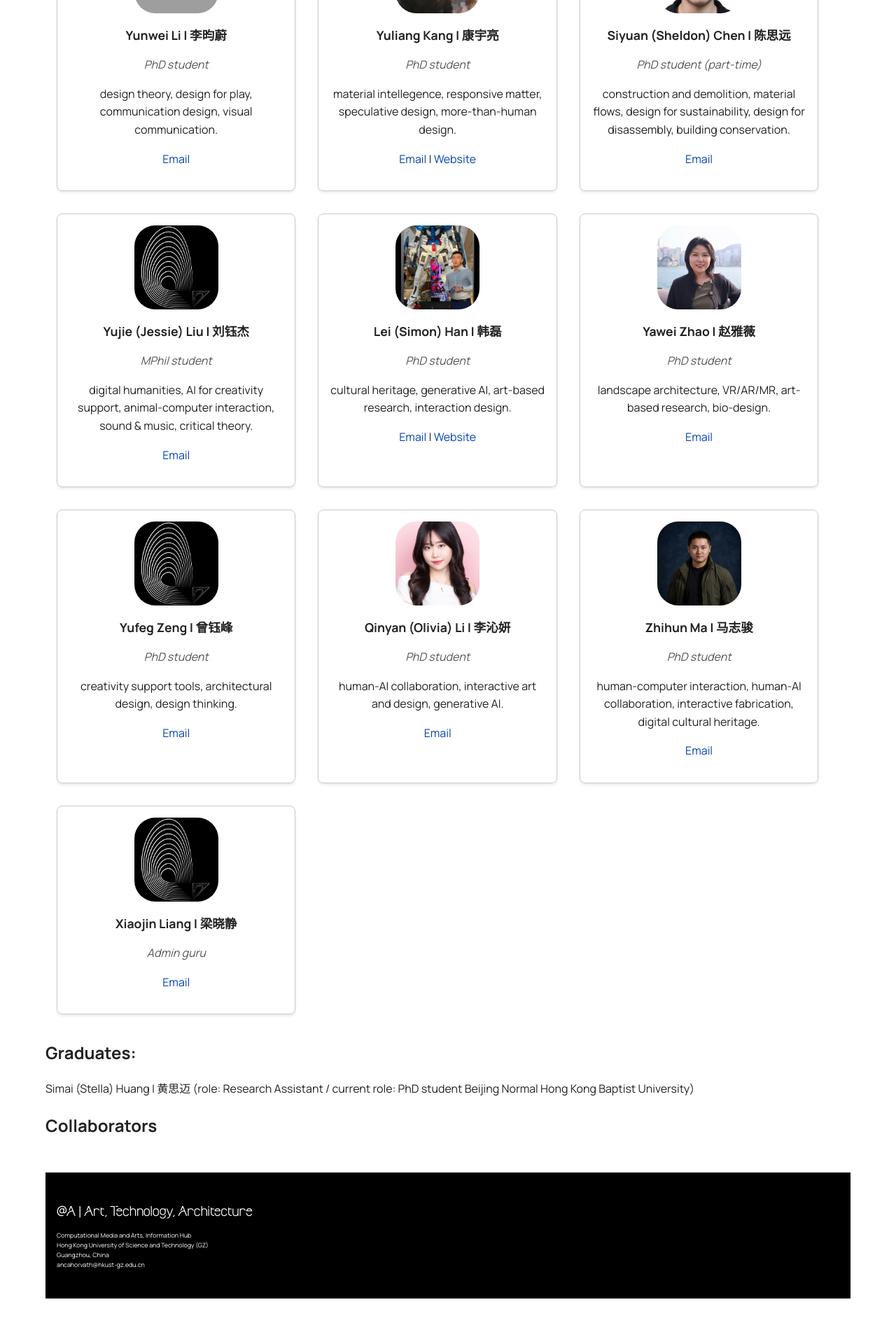
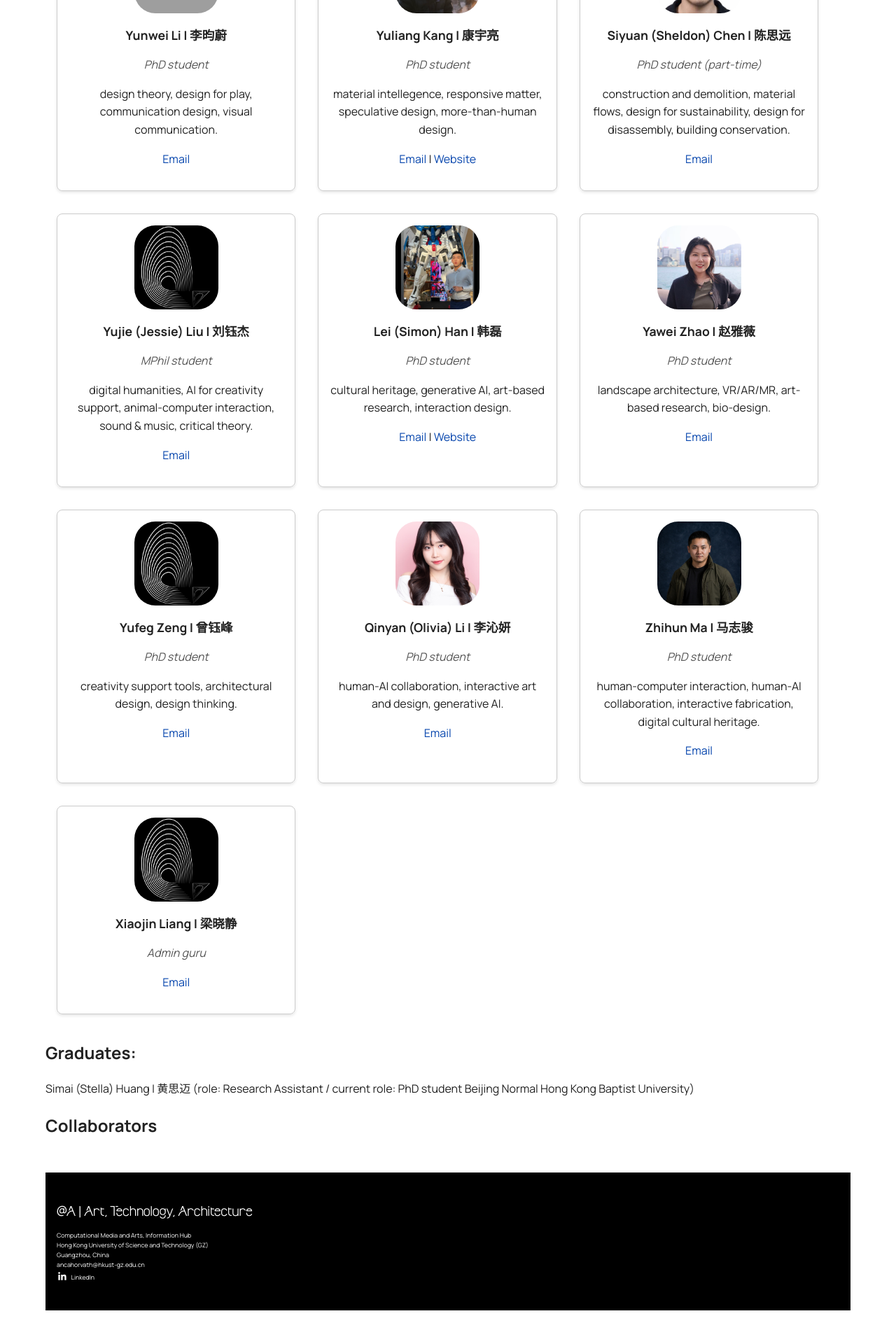
Before and after one commit to anqua/at-a, a Jekyll site: the page built from people.md, in a window 1280 px wide. Shown: the part 764-2684 px from the top of the page at 70% size. Built offline with Jekyll 4.4.1, drawn with Linux system fonts in a browser that asks for light colours; grey boxes are pictures that could not be loaded.

Commit message:
Add LinkedIn link/icon to footer and LinkedIn+Scholar to people cards
- Add _includes/icon-linkedin.html: a single inline SVG icon reused
  in both places, colored via currentColor so it matches white text
  on the black footer and the blue link color on person cards
- Footer: add the group's LinkedIn (public company page, not the
  /admin/dashboard/ URL originally given, which isn't reachable by
  visitors)
- people.md: person cards now render LinkedIn (with icon) and Google
  Scholar links whenever a person entry has a `linkedin:` or
  `scholar:` field; the Email/Website/LinkedIn/Scholar separator
  logic was rewritten to not assume which fields are present

No individual person has linkedin/scholar data yet - add per person
in _data/people.yml to populate their card.

```diff
--- /dev/null
+++ b/_includes/icon-linkedin.html
@@ -0,0 +1 @@
+<svg class="icon-linkedin" viewBox="0 0 24 24" width="16" height="16" fill="currentColor" aria-hidden="true" focusable="false"><path d="M20.447 20.452h-3.554v-5.569c0-1.328-.027-3.037-1.852-3.037-1.853 0-2.136 1.445-2.136 2.939v5.667H9.351V9h3.414v1.561h.046c.477-.9 1.637-1.85 3.37-1.85 3.601 0 4.267 2.37 4.267 5.455v6.286zM5.337 7.433a2.062 2.062 0 1 1 0-4.124 2.062 2.062 0 0 1 0 4.124zM7.114 20.452H3.558V9h3.556v11.452z"/></svg>
--- a/_layouts/default.html
+++ b/_layouts/default.html
@@ -41,7 +41,8 @@
       Computational Media and Arts, Information Hub<br>
       Hong Kong University of Science and Technology (GZ)<br>
       Guangzhou, China<br>
-      <a href="mailto:ancahorvath@hkust-gz.edu.cn">ancahorvath@hkust-gz.edu.cn</a>
+      <a href="mailto:ancahorvath@hkust-gz.edu.cn">ancahorvath@hkust-gz.edu.cn</a><br>
+      <a href="https://www.linkedin.com/company/108798972/" target="_blank" rel="noopener">{% include icon-linkedin.html %}LinkedIn</a>
     </p>
   </div>
 </footer>
--- a/assets/css/style.css
+++ b/assets/css/style.css
@@ -261,6 +261,11 @@ h1 {
   text-decoration: underline;
 }
 
+.icon-linkedin {
+  vertical-align: -3px;
+  margin-right: 0.3em;
+}
+
 @media (max-width: 768px) {
   .person-card {
     width: 100%;
--- a/people.md
+++ b/people.md
@@ -15,8 +15,11 @@ title: People
       <p class="research">{{ person.research }}</p>
     {% endif %}
     <p class="contact">
-      {% if person.email %}<a href="mailto:{{ person.email }}">Email</a>{% endif %}
-      {% if person.website %} | <a href="{{ person.website }}" target="_blank">Website</a>{% endif %}
+      {% assign has_prev = false %}
+      {% if person.email %}<a href="mailto:{{ person.email }}">Email</a>{% assign has_prev = true %}{% endif %}
+      {% if person.website %}{% if has_prev %} | {% endif %}<a href="{{ person.website }}" target="_blank" rel="noopener">Website</a>{% assign has_prev = true %}{% endif %}
+      {% if person.linkedin %}{% if has_prev %} | {% endif %}<a href="{{ person.linkedin }}" target="_blank" rel="noopener">{% include icon-linkedin.html %}LinkedIn</a>{% assign has_prev = true %}{% endif %}
+      {% if person.scholar %}{% if has_prev %} | {% endif %}<a href="{{ person.scholar }}" target="_blank" rel="noopener">Google Scholar</a>{% assign has_prev = true %}{% endif %}
     </p>
   </div>
 {% endfor %}
```
